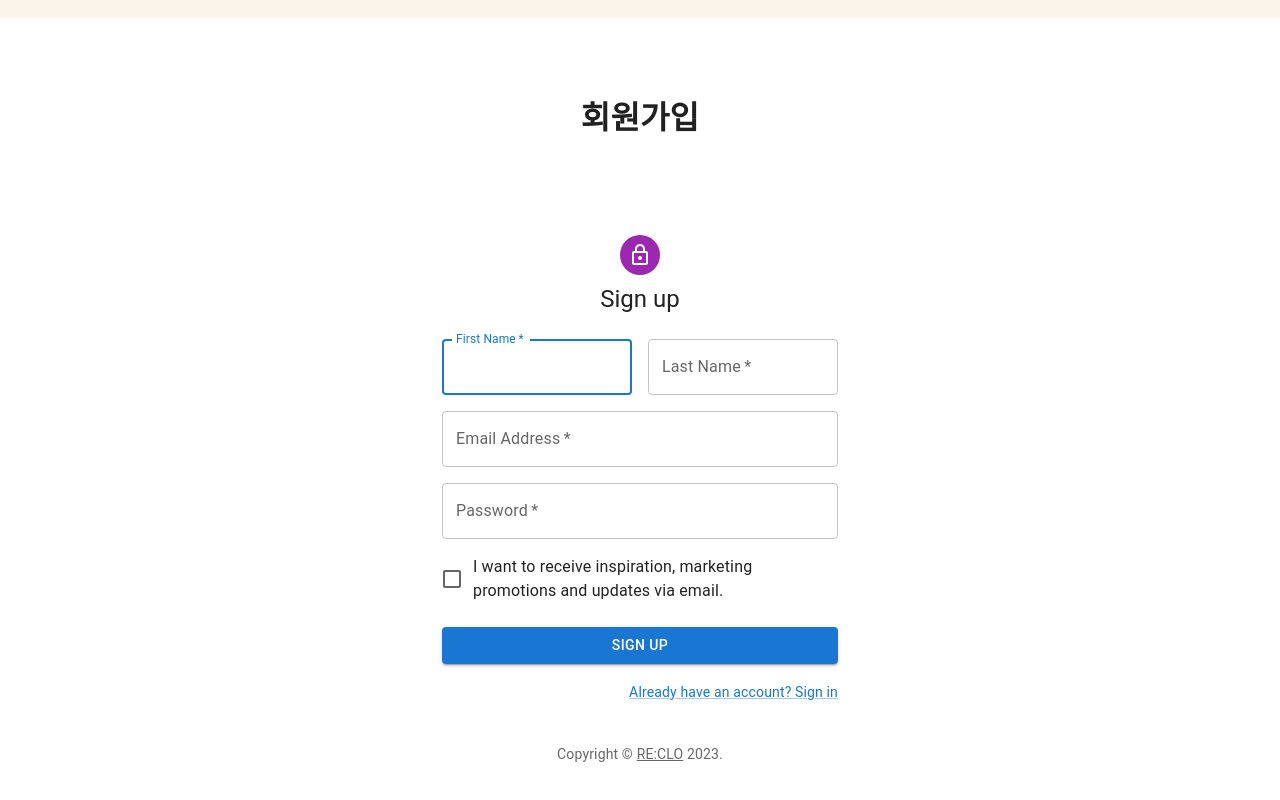
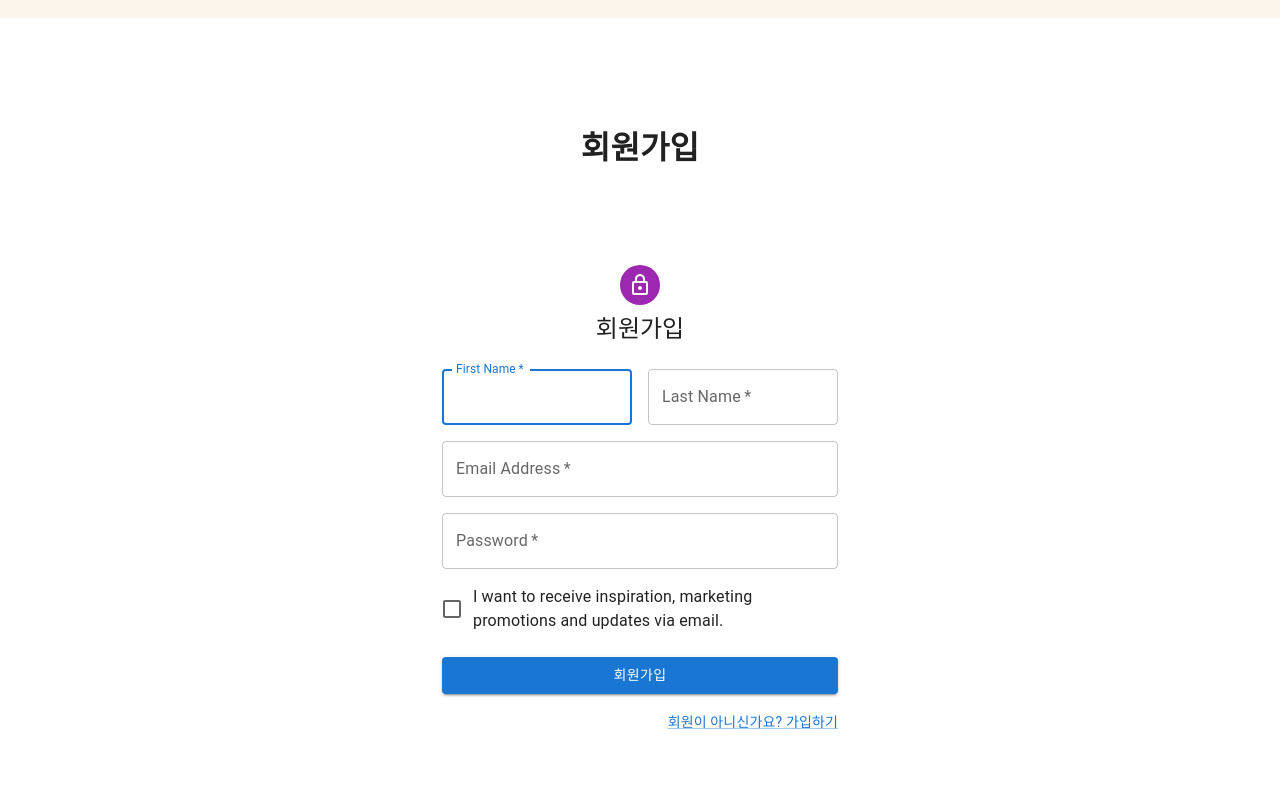
Before and after one commit to Water-punch/Reclo, a React (Vite) app in the folder front/: page /register in a window 1280 px wide. Shown: the part 234-1034 px from the top of the page. Built offline with nearby package versions, Linux system fonts and the light colour scheme.

Commit message:
feat: wishlist/register

```diff
--- a/front/src/components/features/RegisterForm.jsx
+++ b/front/src/components/features/RegisterForm.jsx
@@ -1,62 +1,70 @@
-import * as React from 'react';
-import Avatar from '@mui/material/Avatar';
-import Button from '@mui/material/Button';
-import CssBaseline from '@mui/material/CssBaseline';
-import TextField from '@mui/material/TextField';
-import FormControlLabel from '@mui/material/FormControlLabel';
-import Checkbox from '@mui/material/Checkbox';
-import Link from '@mui/material/Link';
-import Grid from '@mui/material/Grid';
-import Box from '@mui/material/Box';
-import LockOutlinedIcon from '@mui/icons-material/LockOutlined';
-import Typography from '@mui/material/Typography';
-import Container from '@mui/material/Container';
-import { createTheme, ThemeProvider } from '@mui/material/styles';
+import * as React from "react";
+import Avatar from "@mui/material/Avatar";
+import Button from "@mui/material/Button";
+import CssBaseline from "@mui/material/CssBaseline";
+import TextField from "@mui/material/TextField";
+import FormControlLabel from "@mui/material/FormControlLabel";
+import Checkbox from "@mui/material/Checkbox";
+import Link from "@mui/material/Link";
+import Grid from "@mui/material/Grid";
+import Box from "@mui/material/Box";
+import LockOutlinedIcon from "@mui/icons-material/LockOutlined";
+import Typography from "@mui/material/Typography";
+import Container from "@mui/material/Container";
+import { createTheme, ThemeProvider } from "@mui/material/styles";
+import { useNavigate } from "react-router-dom";
+import useLoginFormStore from "../../stores/useloginform";
 
-function Copyright(props) {
-  return (
-    <Typography variant="body2" color="text.secondary" align="center" {...props}>
-      {'Copyright © '}
-      <Link color="inherit" href="https://mui.com/">
-        RE:CLO
-      </Link>{' '}
-      {new Date().getFullYear()}
-      {'.'}
-    </Typography>
-  );
-}
+function LoginForm() {
+  const navigate = useNavigate();
 
-const defaultTheme = createTheme();
+  const { email, password, setEmail, setPassword, validateEmail } =
+    useLoginFormStore();
 
-export default function RegisterForm() {
   const handleSubmit = (event) => {
     event.preventDefault();
-    const data = new FormData(event.currentTarget);
-    console.log({
-      email: data.get('email'),
-      password: data.get('password'),
-    });
+
+    if (!validateEmail(email)) {
+      console.log("유효하지 않은 이메일 형식입니다.");
+      return;
+    }
+
+    try {
+      console.log("Email:", email);
+      console.log("Password:", password);
+      // console.log({
+      //   email: email,
+      //   password: password,
+      // });
+    } catch (error) {
+      console.error("로그인 에러:", error);
+    }
   };
 
   return (
-    <ThemeProvider theme={defaultTheme}>
+    <ThemeProvider theme={createTheme()}>
       <Container component="main" maxWidth="xs">
         <CssBaseline />
         <Box
           sx={{
             marginTop: 8,
-            display: 'flex',
-            flexDirection: 'column',
-            alignItems: 'center',
+            display: "flex",
+            flexDirection: "column",
+            alignItems: "center",
           }}
         >
-          <Avatar sx={{ m: 1, bgcolor: 'secondary.main' }}>
+          <Avatar sx={{ m: 1, bgcolor: "secondary.main" }}>
             <LockOutlinedIcon />
           </Avatar>
           <Typography component="h1" variant="h5">
-            Sign up
+            회원가입
           </Typography>
-          <Box component="form" noValidate onSubmit={handleSubmit} sx={{ mt: 3 }}>
+          <Box
+            component="form"
+            onSubmit={handleSubmit}
+            noValidate
+            sx={{ mt: 3 }}
+          >
             <Grid container spacing={2}>
               <Grid item xs={12} sm={6}>
                 <TextField
@@ -87,6 +95,8 @@ export default function RegisterForm() {
                   label="Email Address"
                   name="email"
                   autoComplete="email"
+                  value={email} // 추가
+                  onChange={(e) => setEmail(e.target.value)} // 추가
                 />
               </Grid>
               <Grid item xs={12}>
@@ -98,11 +108,15 @@ export default function RegisterForm() {
                   type="password"
                   id="password"
                   autoComplete="new-password"
+                  value={password} // 추가
+                  onChange={(e) => setPassword(e.target.value)} // 추가
                 />
               </Grid>
               <Grid item xs={12}>
                 <FormControlLabel
-                  control={<Checkbox value="allowExtraEmails" color="primary" />}
+                  control={
+                    <Checkbox value="allowExtraEmails" color="primary" />
+                  }
                   label="I want to receive inspiration, marketing promotions and updates via email."
                 />
               </Grid>
@@ -113,19 +127,20 @@ export default function RegisterForm() {
               variant="contained"
               sx={{ mt: 3, mb: 2 }}
             >
-              Sign Up
+              회원가입
             </Button>
             <Grid container justifyContent="flex-end">
               <Grid item>
-                <Link href="/login" variant="body2">
-                  Already have an account? Sign in
+                <Link href="/register" variant="body2">
+                  회원이 아니신가요? 가입하기
                 </Link>
               </Grid>
             </Grid>
           </Box>
         </Box>
-        <Copyright sx={{ mt: 5 }} />
       </Container>
     </ThemeProvider>
   );
 }
+
+export default LoginForm;
--- /dev/null
+++ b/front/src/stores/useloginform.jsx
@@ -0,0 +1,17 @@
+import { create } from "zustand";
+
+const useLoginFormStore = create((set) => ({
+  email: "",
+  password: "",
+  setEmail: (email) => set({ email }),
+  setPassword: (password) => set({ password }),
+  validateEmail: (email) => {
+    return email
+      .toLowerCase()
+      .match(
+        /^(([^<>()[\]\\.,;:\s@"]+(\.[^<>()[\]\\.,;:\s@"]+)*)|(".+"))@((\[[0-9]{1,3}\.[0-9]{1,3}\.[0-9]{1,3}\.[0-9]{1,3}\])|(([a-zA-Z\-0-9]+\.)+[a-zA-Z]{2,}))$/
+      );
+  },
+}));
+
+export default useLoginFormStore;
```
Also changed, not shown: front/src/components/features/LoginForm.jsx (+35 -25 lines), front/src/stores/user.jsx (+7 -8 lines).
